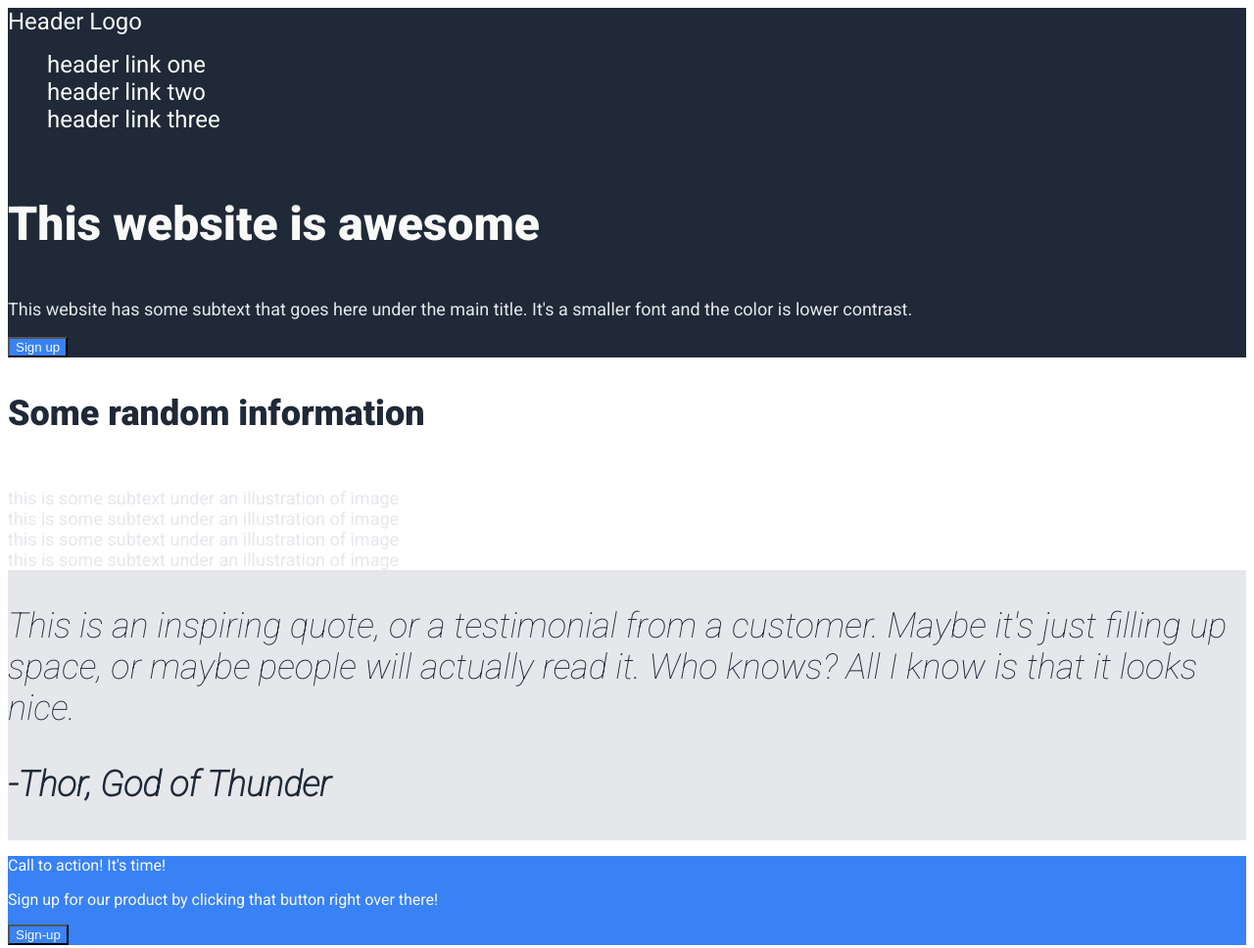
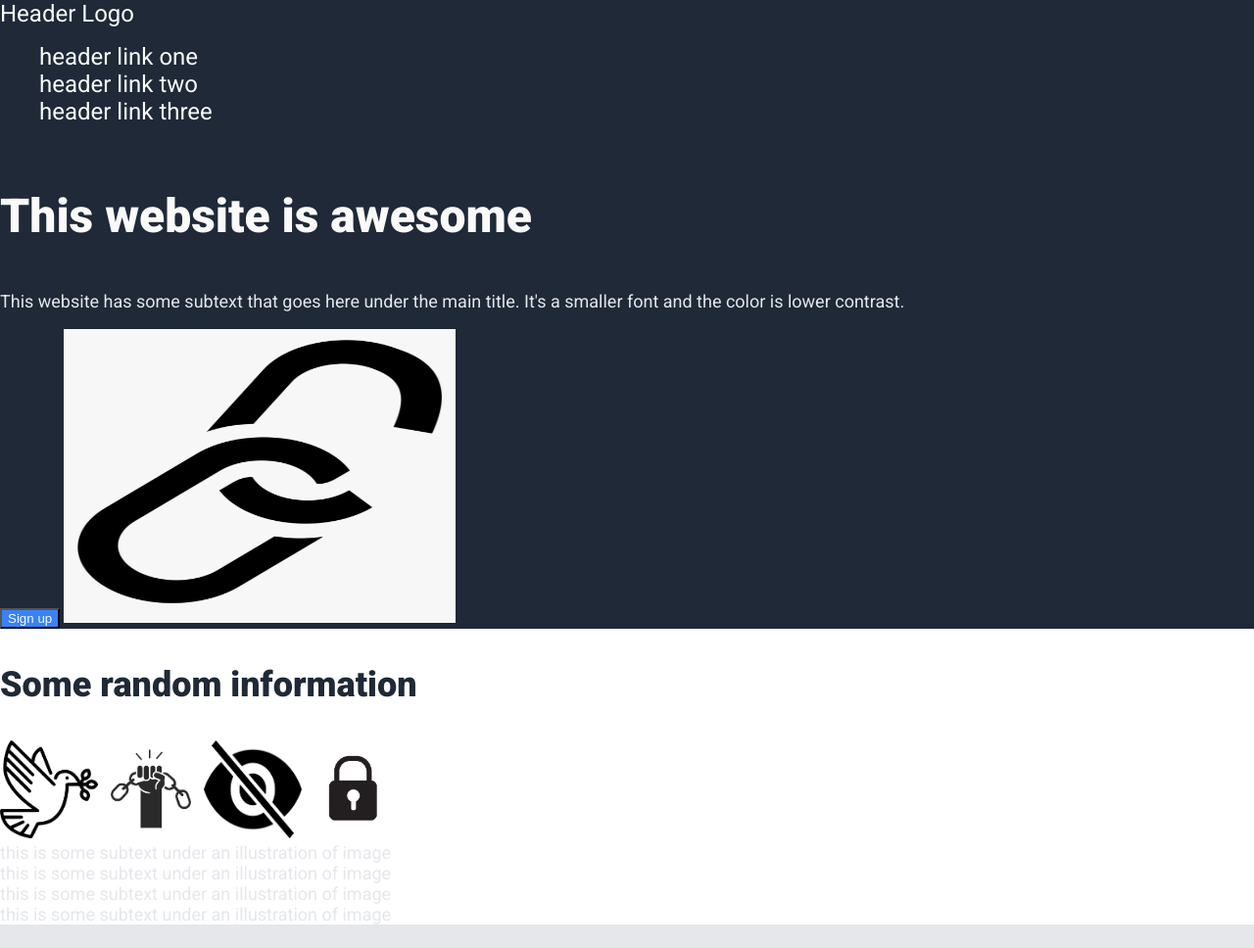
Before and after one commit to chadzimmerman/top-landing-page, a plain HTML site: page index.html in a window 1280 px wide. Shown: the top 968 px of the page at 98% size. Drawn offline with Linux system fonts and the light colour scheme.

Commit message:
Images and Margin
The main title icon and the four smaller icons in the middle page were
linked. The margins for the body were changed to 0 to help the white
around the edge.

```diff
--- a/index.html
+++ b/index.html
@@ -25,15 +25,15 @@
         <p class="hero-main-text">This website is awesome</p>
         <p class="secondary">This website has some subtext that goes here under the main title. It's a smaller font and the color is lower contrast.</p>
         <button class="Sign-up">Sign up</button>
-        <img href="">
+        <img src="images/freedom-icon-3.png" alt="a picture of a broken chain" style="width: 400px;height: 300px;">
     </div>
 
     <div class="information">
         <p class="information-header">Some random information</p>
-        <img href="">
-        <img href="">
-        <img href="">
-        <img href="">
+        <img src="images/freedom icon 1.png" alt="a picture of a dove" style="width: 100px;height: 100px;">
+        <img src="images/freedom-icon-2.jpeg" alt="a picture of a hand holding a broken chain" style="width: 100px;height: 100px;">
+        <img src="images/freedom-icon-5.png" alt="a picture of a broken chain" style="width: 100px;height: 100px;">
+        <img src="images/freedom-icon-4.jpeg" alt="a picture of a lock" style="width: 100px;height: 100px;">
         <div class="card">this is some subtext under an illustration of image</div>
         <div class="card">this is some subtext under an illustration of image</div>
         <div class="card">this is some subtext under an illustration of image</div>
--- a/style.css
+++ b/style.css
@@ -2,6 +2,7 @@ body {
     display: flex;
     flex-direction: column;
     font-family: 'Roboto', sans-serif;
+    margin: 0px;
 }
 
 .header {
```
Also changed, not shown: images/freedom icon 1.png (added), images/freedom-icon-2.jpeg (added), images/freedom-icon-3.png (added), images/freedom-icon-4.jpeg (added), images/freedom-icon-5.png (added).
